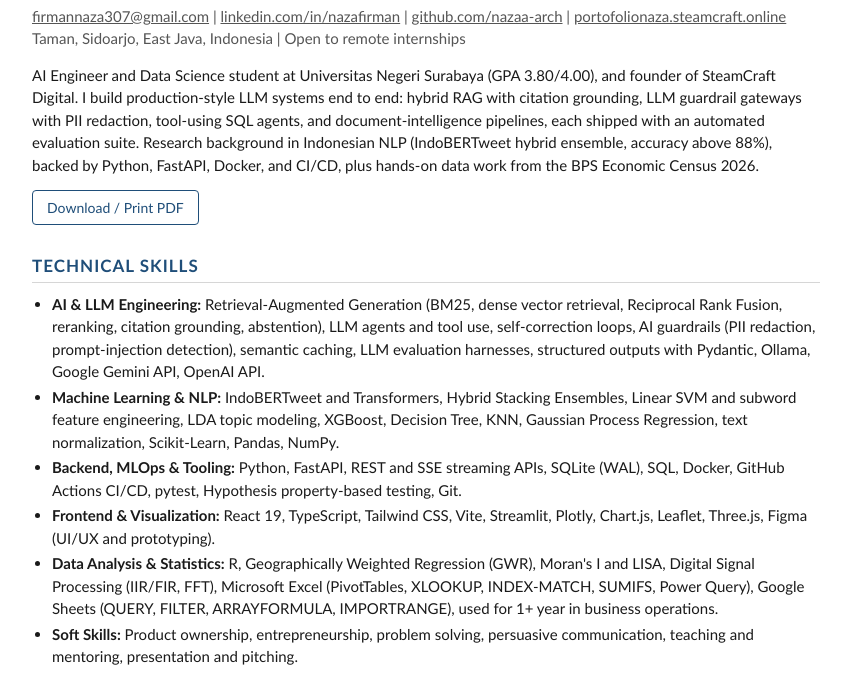
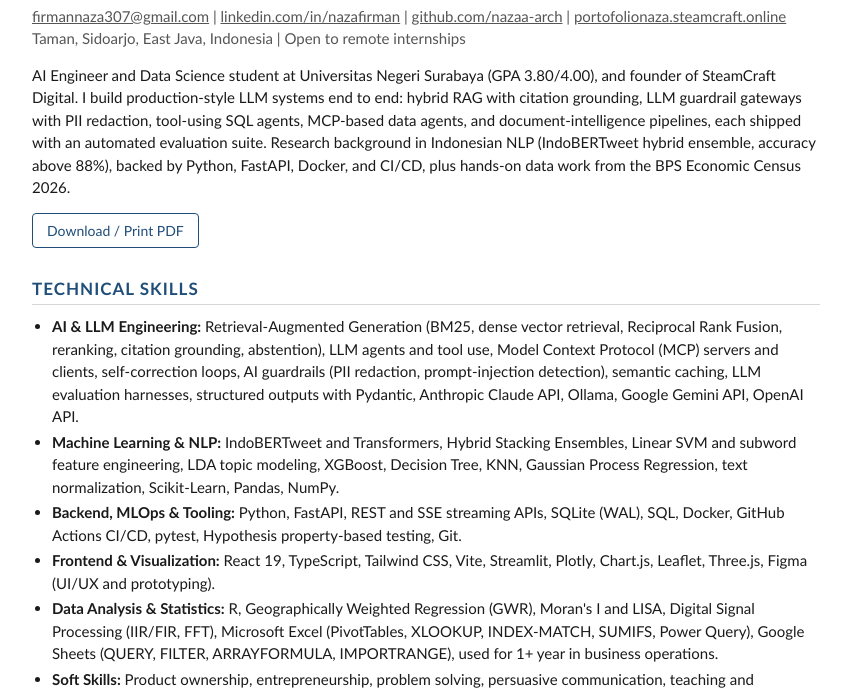
Before and after one commit to nazaa-arch/cvats, a plain HTML site: page index.html in a window 1280 px wide. Shown: the part 115-805 px from the top of the page, without its empty margins (214-1061 px from the left). Drawn offline with Linux system fonts and the light colour scheme.

Commit message:
Add JURAGAN MCP agent project and MCP/Claude API skills

```diff
--- a/index.html
+++ b/index.html
@@ -84,14 +84,14 @@
       <a href="https://portofolionaza.steamcraft.online">portofolionaza.steamcraft.online</a>
     </p>
     <p class="contact">Taman, Sidoarjo, East Java, Indonesia | Open to remote internships</p>
-    <p class="summary">AI Engineer and Data Science student at Universitas Negeri Surabaya (GPA 3.80/4.00), and founder of SteamCraft Digital. I build production-style LLM systems end to end: hybrid RAG with citation grounding, LLM guardrail gateways with PII redaction, tool-using SQL agents, and document-intelligence pipelines, each shipped with an automated evaluation suite. Research background in Indonesian NLP (IndoBERTweet hybrid ensemble, accuracy above 88%), backed by Python, FastAPI, Docker, and CI/CD, plus hands-on data work from the BPS Economic Census 2026.</p>
+    <p class="summary">AI Engineer and Data Science student at Universitas Negeri Surabaya (GPA 3.80/4.00), and founder of SteamCraft Digital. I build production-style LLM systems end to end: hybrid RAG with citation grounding, LLM guardrail gateways with PII redaction, tool-using SQL agents, MCP-based data agents, and document-intelligence pipelines, each shipped with an automated evaluation suite. Research background in Indonesian NLP (IndoBERTweet hybrid ensemble, accuracy above 88%), backed by Python, FastAPI, Docker, and CI/CD, plus hands-on data work from the BPS Economic Census 2026.</p>
     <div class="actions"><button type="button" onclick="window.print()">Download / Print PDF</button></div>
   </header>
 
   <section>
     <h2>Technical Skills</h2>
     <ul>
-      <li><strong>AI &amp; LLM Engineering:</strong> Retrieval-Augmented Generation (BM25, dense vector retrieval, Reciprocal Rank Fusion, reranking, citation grounding, abstention), LLM agents and tool use, self-correction loops, AI guardrails (PII redaction, prompt-injection detection), semantic caching, LLM evaluation harnesses, structured outputs with Pydantic, Ollama, Google Gemini API, OpenAI API.</li>
+      <li><strong>AI &amp; LLM Engineering:</strong> Retrieval-Augmented Generation (BM25, dense vector retrieval, Reciprocal Rank Fusion, reranking, citation grounding, abstention), LLM agents and tool use, Model Context Protocol (MCP) servers and clients, self-correction loops, AI guardrails (PII redaction, prompt-injection detection), semantic caching, LLM evaluation harnesses, structured outputs with Pydantic, Anthropic Claude API, Ollama, Google Gemini API, OpenAI API.</li>
       <li><strong>Machine Learning &amp; NLP:</strong> IndoBERTweet and Transformers, Hybrid Stacking Ensembles, Linear SVM and subword feature engineering, LDA topic modeling, XGBoost, Decision Tree, KNN, Gaussian Process Regression, text normalization, Scikit-Learn, Pandas, NumPy.</li>
       <li><strong>Backend, MLOps &amp; Tooling:</strong> Python, FastAPI, REST and SSE streaming APIs, SQLite (WAL), SQL, Docker, GitHub Actions CI/CD, pytest, Hypothesis property-based testing, Git.</li>
       <li><strong>Frontend &amp; Visualization:</strong> React 19, TypeScript, Tailwind CSS, Vite, Streamlit, Plotly, Chart.js, Leaflet, Three.js, Figma (UI/UX and prototyping).</li>
@@ -143,6 +143,7 @@
   <section>
     <h2>AI &amp; Machine Learning Projects</h2>
     <ul>
+      <li><strong>JURAGAN – MCP-based AI Data Agent for Small Shops (2026)</strong> – github.com/nazaa-arch/juragan: Model Context Protocol (MCP) server exposing 10 tools, a schema resource, and report prompts (sales, best sellers, stock cover, supplier restock plans, trends, Chart.js reports, Google Sheets import), plus an agent with interchangeable providers (Claude via the Anthropic SDK tool runner, local Ollama models, and an offline planner). Two-layer read-only safety (SQL guard + SQLite authorizer on an in-memory copy), 30-task evaluation with independent SQL ground truth including 6 destructive/prompt-injection cases, 26 pytest tests, and GitHub Actions CI. Python, MCP, Anthropic SDK, Ollama, SQLite.</li>
       <li><strong>Hybrid RAG Eval (2026)</strong> – github.com/nazaa-arch/hybrid-rag-eval: Hybrid retrieval-augmented generation engine combining Okapi BM25 and dense vectors with Reciprocal Rank Fusion, a cross-signal reranker, strict inline citation grounding, and automatic abstention. On its bilingual (Indonesian/English) evaluation suite: Recall@5 100%, NDCG@5 0.885, citation faithfulness 100%, abstention accuracy 96.9%, p95 latency 93 ms. Python, FastAPI, SSE streaming, SQLite, NumPy.</li>
       <li><strong>Sentinel LLM Gateway (2026)</strong> – github.com/nazaa-arch/sentinel-llm-gateway: OpenAI-compatible LLM proxy with Indonesian and global PII redaction plus a reversible vault, bilingual prompt-injection and toxicity detection, semantic caching, audit logs, and cost/latency metrics. F1 1.00 with zero false positives on curated suites (40 PII cases, 46 injection cases, 24 cache cases). Python, FastAPI, httpx.</li>
       <li><strong>SQL Analyst Agent (2026)</strong> – github.com/nazaa-arch/sql-analyst-agent: Autonomous tool-using data analyst agent with a read-only SQL sandbox, error-driven self-correction loop, Pydantic v2 contracts, and Chart.js visualization specs. 24/24 execution accuracy, 6/6 self-correction recoveries, and 6/6 adversarial queries blocked on its 30-task eval harness. Python, FastAPI, SQLite.</li>
```
